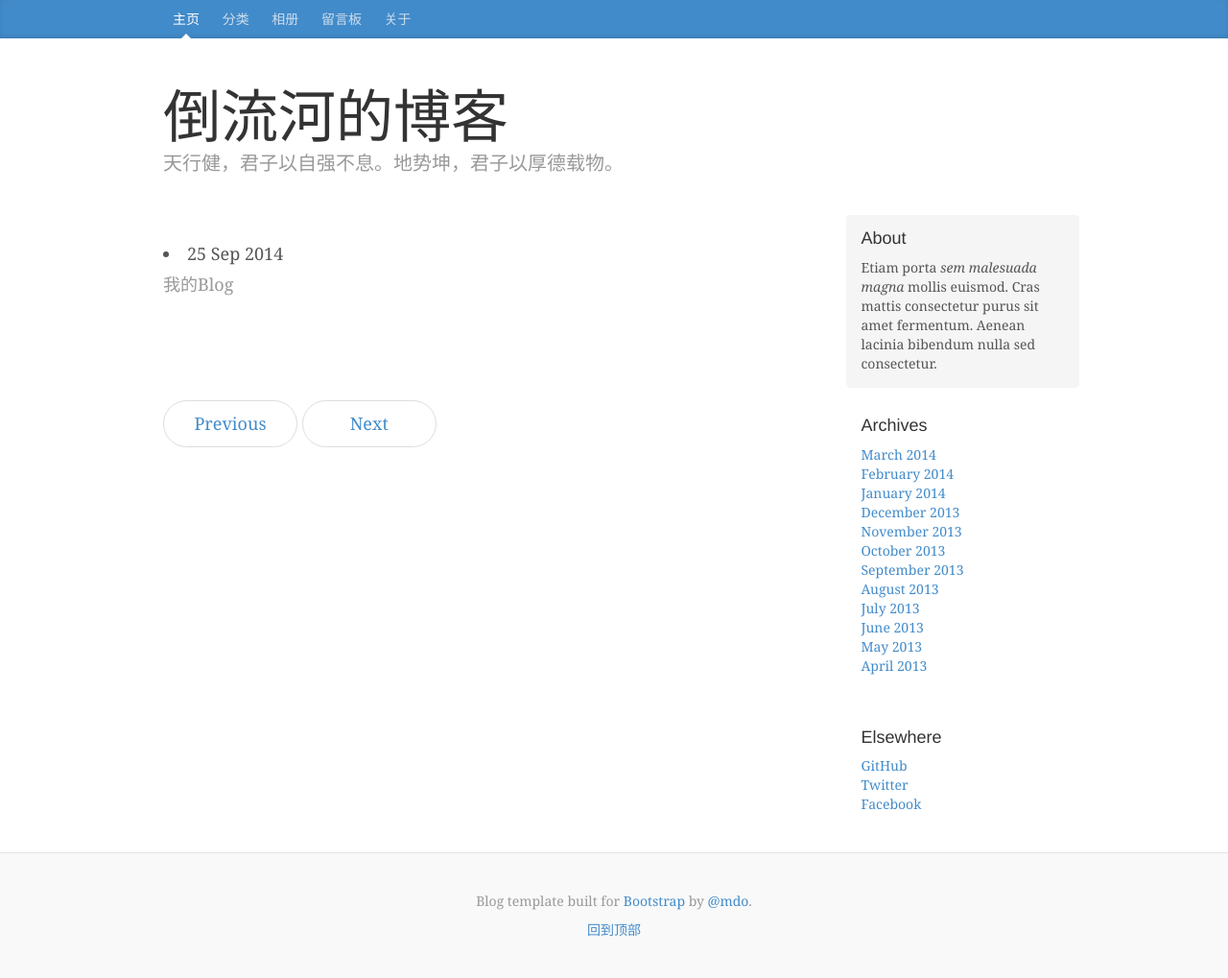
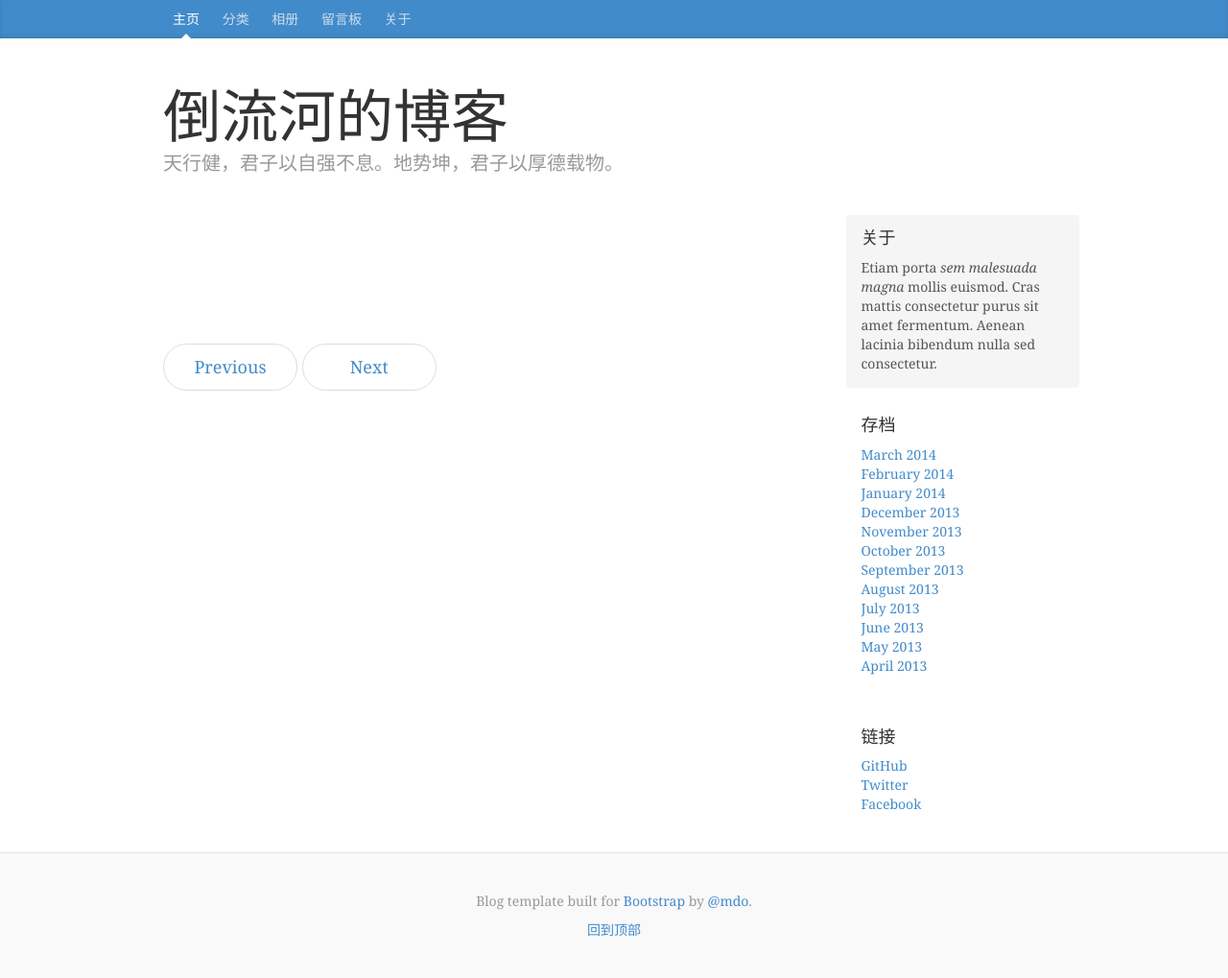
Before and after one commit to hcray/blog, a Jekyll site: the page built from index.html, in a window 1280 px wide. Shown: the whole page at 96% size. Built offline with Jekyll 4.4.1, drawn with Linux system fonts in a browser that asks for light colours; nearby versions of some CDN libraries; Markdown is read by kramdown in place of the engine named in the settings.

Commit message:
名称的修改

```diff
--- a/_includes/sidebar.html
+++ b/_includes/sidebar.html
@@ -1,10 +1,12 @@
 <div class="col-sm-3 col-sm-offset-1 blog-sidebar">
   <div class="sidebar-module sidebar-module-inset">
-    <h4>About</h4>
-    <p>Etiam porta <em>sem malesuada magna</em> mollis euismod. Cras mattis consectetur purus sit amet fermentum. Aenean lacinia bibendum nulla sed consectetur.</p>
+    <h4>关于</h4>
+    <p>Etiam porta
+    <em>sem malesuada magna</em>
+     mollis euismod. Cras mattis consectetur purus sit amet fermentum. Aenean lacinia bibendum nulla sed consectetur.</p>
   </div>
   <div class="sidebar-module">
-    <h4>Archives</h4>
+    <h4>存档</h4>
     <ol class="list-unstyled">
       <li><a href="#">March 2014</a></li>
       <li><a href="#">February 2014</a></li>
@@ -21,7 +23,7 @@
     </ol>
   </div>
   <div class="sidebar-module">
-    <h4>Elsewhere</h4>
+    <h4>链接</h4>
     <ol class="list-unstyled">
       <li><a href="#">GitHub</a></li>
       <li><a href="#">Twitter</a></li>
--- a/index.html
+++ b/index.html
@@ -1,13 +1,11 @@
 ---
 layout: default
 title: 我的Blog
-description: 首页
 ---
 　　{% for post in site.posts %}
-　　　　<li>{{ post.date | date_to_string }} <a href="{{ site.url }}{{ post.url }}">{{ post.title }}</a></li>
 	 <div class="blog-post">
 	 	<h2 class="blog-post-title"><a href="{{ site.url }}{{ post.url }}">{{ post.title }}</a></h2>
-	 	<p class="blog-post-meta">{{ page.title }}</p>
+	 	<p class="blog-post-meta">{{ page.description }}</p>
 	 </div><!-- /.blog-post -->
 　　{% endfor %}
   <ul class="pager">
```
